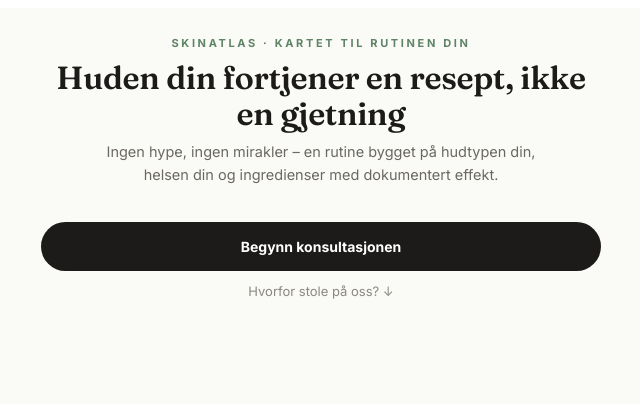
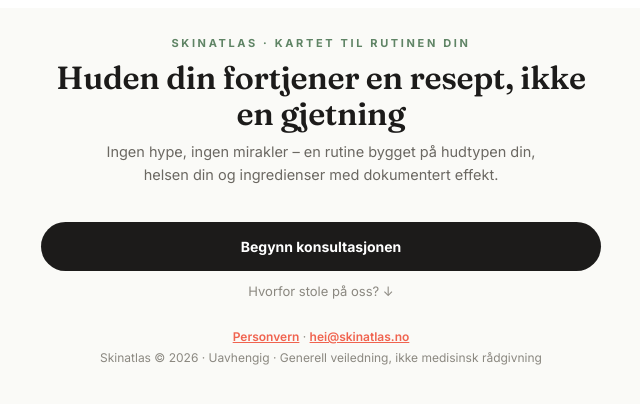
Before and after one commit to t8y9njfwdv-byte/skinatlas, a React (Vite) app: page / in a window 1280 px wide. Shown: the top 404 px of the page, without its empty margins (319-959 px from the left). Built offline with nearby package versions, Linux system fonts and the light colour scheme.

Commit message:
Add files via upload

```diff
--- a/src/App.jsx
+++ b/src/App.jsx
@@ -276,6 +276,7 @@
   const [saved, setSaved] = useState(null);
   const [priceFor, setPriceFor] = useState(null);
   const [showTrust, setShowTrust] = useState(false);
+  const [showPersonvern, setShowPersonvern] = useState(false);
   const [lockedIn, setLockedIn] = useState(false);
   const [openAnalyse, setOpenAnalyse] = useState(null);
   const [custDays, setCustDays] = useState(null);
@@ -352,9 +353,27 @@
           <p style={{margin:"0 0 10px"}}><b>Ingrediensene bestemmer – ikke betalinger.</b> Anbefalingene velges av en åpen logikk basert på hudtypen, helsen og målene dine. Ingen produkter kan kjøpe seg plass.</p>
           <p style={{margin:"0 0 10px"}}><b>Vi tjener penger på annonselenker.</b> Handler du via «til butikk», får vi en liten provisjon – uten ekstra kostnad for deg, og uten å påvirke anbefalingene. Billigst sorteres alltid først.</p>
           <p style={{margin:"0 0 10px"}}><b>Dokumentasjon fremfor hype.</b> Hver ingrediens lenker til publisert forskning.</p>
+          <p style={{margin:"0 0 10px"}}><b>Åpen bruk av kunstig intelligens.</b> Vi bruker KI til å analysere produkter, ingredienser og kompatibilitet mot huden din. Analysen bak hvert valg kan alltid åpnes («Vis analysen»).</p>
           <p style={{margin:0}}><b>Vi er nysgjerrige nerder, ikke leger.</b> Ved hudsykdom eller behandling: rådfør deg alltid med lege.</p>
         </div>
       )}
+      {showPersonvern && (
+        <div className="stepcard" style={{fontSize:13, lineHeight:1.65, textAlign:"left"}}>
+          <div style={{fontFamily:"'Fraunces',serif", fontSize:20, marginBottom:8}}>Personvern</div>
+          <p style={{margin:"0 0 8px"}}><b>Kort versjon:</b> Svarene dine lagres kun lokalt i din egen nettleser. Ingen brukerkontoer, ingenting sendes til noen server, og vi selger aldri opplysninger om deg.</p>
+          <p style={{margin:"0 0 8px"}}><b>Rutinen din:</b> Beregningen skjer i nettleseren. Lagrer du rutinen, ligger den i nettleserens lokale lagring på din enhet – vi kan ikke se den. Helsesvar (som graviditet) forlater aldri enheten din. Sletter du nettleserdata, slettes rutinen.</p>
+          <p style={{margin:"0 0 8px"}}><b>Annonselenker:</b> Klikker du «Se beste pris», sendes du videre via et annonsenettverk som kan bruke cookies for å registrere at kjøpet kom fra oss. Vi mottar kun anonym statistikk – aldri hvem du er eller hva du kjøpte.</p>
+          <p style={{margin:"0 0 8px"}}><b>Cookies:</b> Skinatlas setter ingen egne sporingscookies. Lokal lagring brukes kun til «lagre min rutine».</p>
+          <p style={{margin:"0 0 8px"}}><b>Dine rettigheter (GDPR):</b> Innsyn, retting, sletting og klage til Datatilsynet (datatilsynet.no).</p>
+          <p style={{margin:0}}><b>Behandlingsansvarlig:</b> Skinatlas · hei@skinatlas.no</p>
+        </div>
+      )}
+      <div style={{textAlign:"center", marginTop:18, fontSize:12, color:"#8B8880"}}>
+        <button className="learn" onClick={() => { setShowPersonvern(!showPersonvern); setShowTrust(false); }}>Personvern</button>
+        {" · "}
+        <a className="learn" href="mailto:hei@skinatlas.no">hei@skinatlas.no</a>
+        <div style={{marginTop:6}}>Skinatlas © 2026 · Uavhengig · Generell veiledning, ikke medisinsk rådgivning</div>
+      </div>
     </Shell>
   );
 
@@ -696,7 +715,7 @@
         : <button className="ghost" onClick={() => setLockedIn(false)}>🔓 Lås opp for å justere</button>}
       <button className="primary" style={{background:"#fff", color:"#16130F", border:"1.5px solid #16130F"}} onClick={() => {
         const lines = order.filter((o) => routine[o.cat]?.main).map((o, i) => `${i + 1}. ${o.label} (${o.when}): ${routine[o.cat].main.brand} ${routine[o.cat].main.name} – ${o.n.amount}`);
-        const body = encodeURIComponent(`Min hudpleierutine fra Atelier Hud:\n\n${lines.join("\n")}\n\nHusk: SPF hver morgen, og introduser ett produkt om gangen.\n\nLaget med Skinatlas – skinatlas.no`);
+        const body = encodeURIComponent(`Min hudpleierutine fra Skinatlas:\n\n${lines.join("\n")}\n\nHusk: SPF hver morgen, og introduser ett produkt om gangen.\n\nLaget med Skinatlas – skinatlas.no`);
         window.open(`mailto:?subject=${encodeURIComponent("Min hudpleierutine ✨")}&body=${body}`);
       }}>📧 Send rutinen på e-post</button>
       <p style={{fontSize:11.5, color:"#8B8880", textAlign:"center", marginTop:8}}>Rutinen lagres automatisk på denne enheten når du låser den – du kan komme tilbake og justere når som helst. Innlogging på tvers av enheter kommer i full versjon.</p>
```
